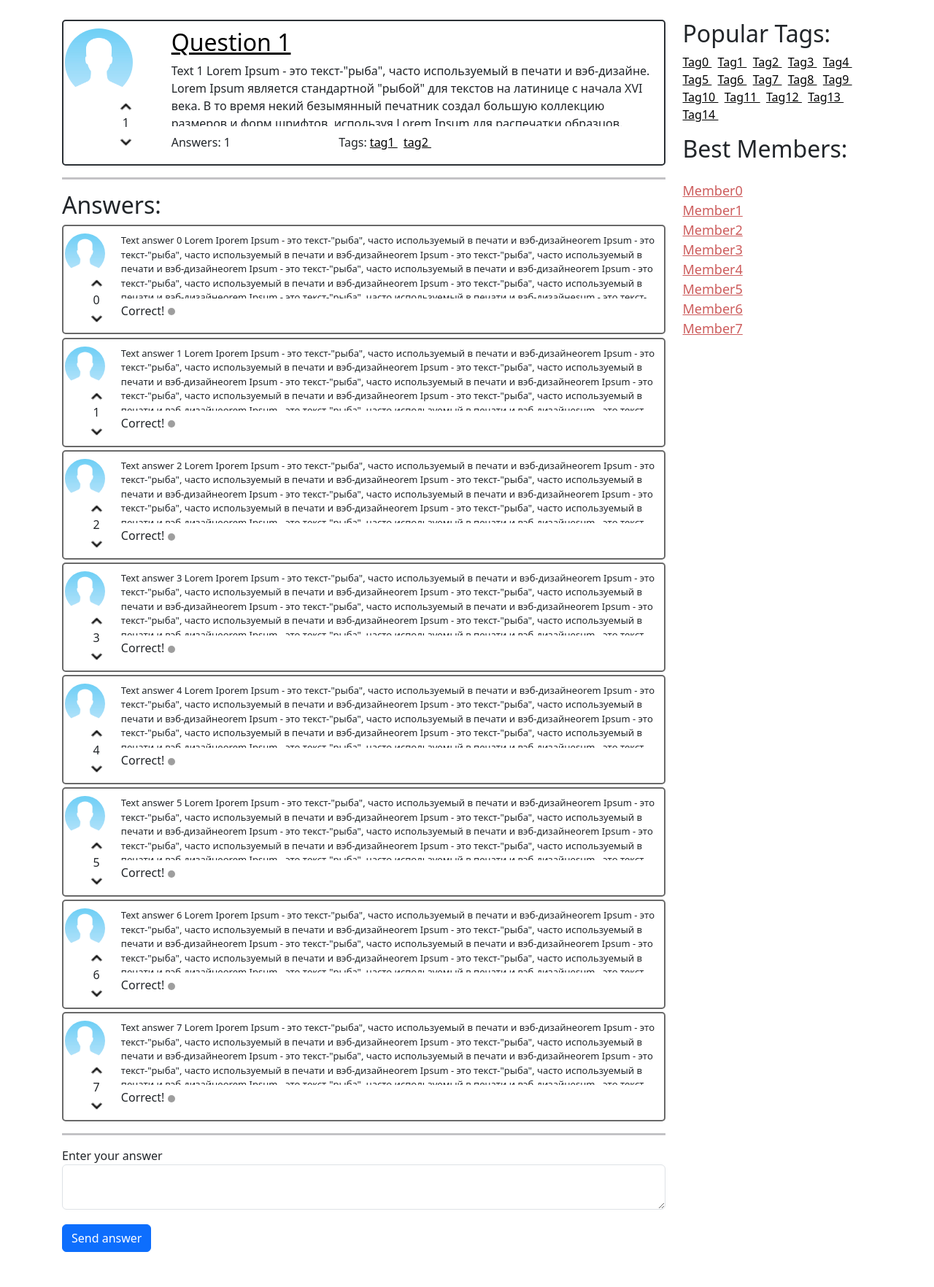
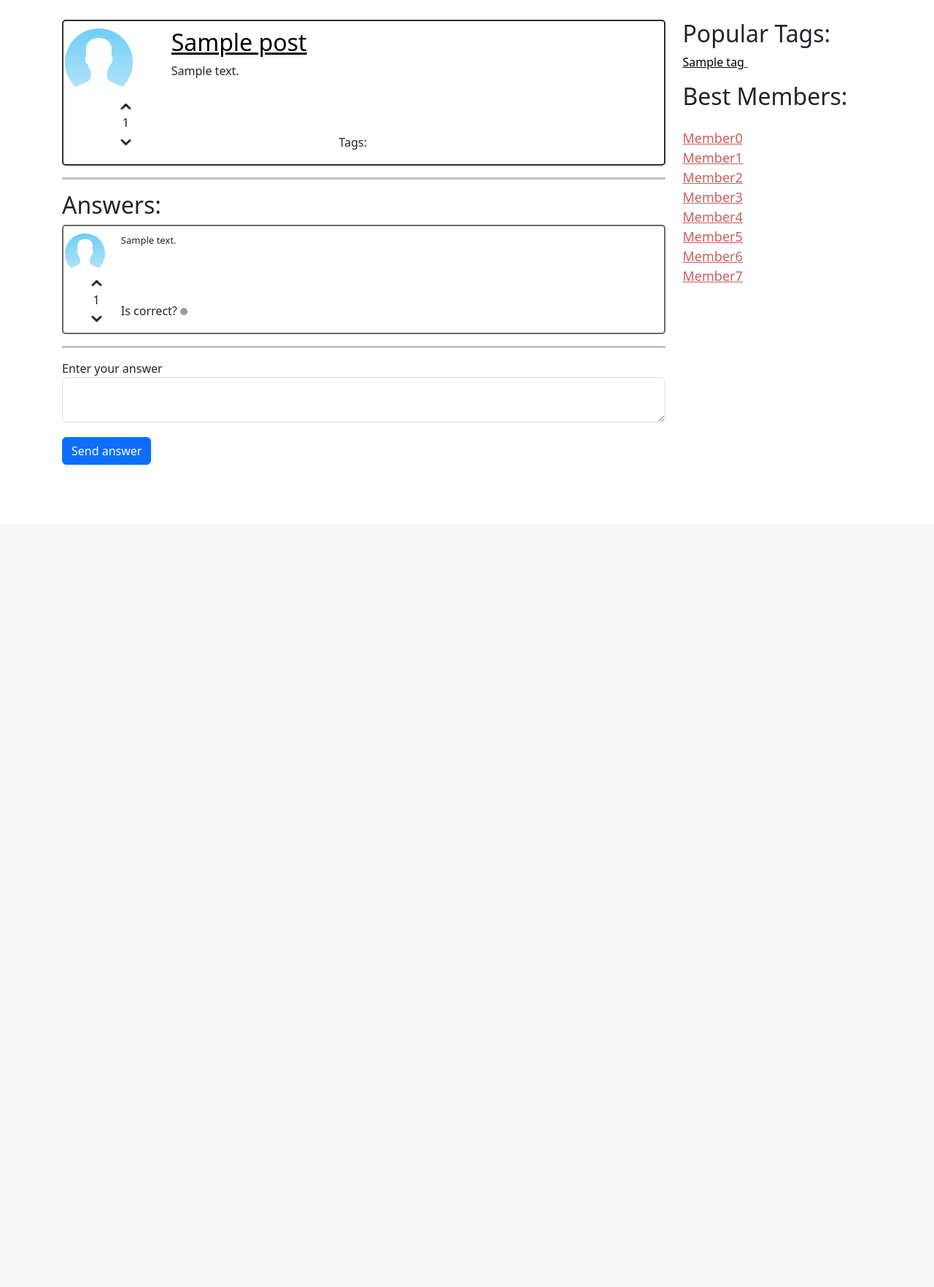
Before and after one commit to Vilinvil/WEB_tp, a Django app: page /askme/question/1 in a window 1280 px wide. Shown: the part 81-1845 px from the top of the page at 73% size. After the commit the page ends 718 px from the top, so only its background shows below. Run offline with Django 4.2, Linux system fonts and the light colour scheme; tables that the repository leaves empty hold one stand-in row (values such as "Sample post"); some libraries are stand-ins or nearby versions; grey boxes are pictures that could not be loaded.

Commit message:
added correct handling index, tags, questionById views

```diff
--- a/askme_ilinskiy/askme/management/commands/fill_db.py
+++ b/askme_ilinskiy/askme/management/commands/fill_db.py
@@ -112,18 +112,22 @@
         print("Like2post filled success")
 
         likes2answers = [Like2Answer(value=random.randint(-1, 1), answer_id=random.choice(answers)) for _ in
-                       range(count_el.LIKES // 3)]
+                         range(count_el.LIKES // 3)]
         # print(likes2answers)
         Like2Answer.objects.bulk_create(likes2answers)
         print("Like2answer filled success")
 
         for post in posts:
             post.mark = Like2Post.objects.getMarkPost(post.id)
+        Post.objects.bulk_update(posts, ['mark'])
+
 
         print("LikesPosts upgrade  success")
         for answer in answers:
             answer.mark = Like2Answer.objects.getMarkAnswer(answer.id)
+        Answer.objects.bulk_update(answers, ['mark'])
         print("LikesAnswer upgrade success")
+
 
         return "Filling db is OK"
 
--- a/askme_ilinskiy/askme/models.py
+++ b/askme_ilinskiy/askme/models.py
@@ -79,6 +79,13 @@
         posts = self.order_by('-data_time_creation')
         return posts[left:right]
 
+    def addTags(self, posts):
+        posts_list = posts.values()
+        for i in range(len(posts_list)):
+            tags = posts[i].tag_set.all()
+            posts_list[i]["tags"] = tags
+        return posts_list
+
 
 class Post(models.Model):
     title = models.CharField(max_length=255, blank=False)
@@ -108,7 +115,7 @@
 def paginate(page_num, count_pages, arr):
     cur_arr = arr[page_num * count_pages:(page_num + 1) * count_pages]
     pagination = {"pages": []}
-    if len(arr[(page_num - 1) * count_pages:page_num * count_pages]) != 0:
+    if page_num >=1 and len(arr[(page_num - 1) * count_pages:page_num * count_pages]) != 0:
         pagination["pages"].append({"idPage": page_num - 1, "isActive": False})
         pagination["isExistPrev"] = True
 
--- a/askme_ilinskiy/askme/urls.py
+++ b/askme_ilinskiy/askme/urls.py
@@ -10,5 +10,5 @@
     path("new_question/", views.new_question, name="new_question"),
     path("tag/<int:tag_id>", views.tags, name="tags"),
     path("question/<int:user_id>", views.questionById, name="question-by-id"),
-    path("popular_posts/", views.popularPosts, name="popular-posts"),
+    # path("popular_posts/", views.popularPosts, name="popular-posts"),
 ]
--- a/askme_ilinskiy/askme/views.py
+++ b/askme_ilinskiy/askme/views.py
@@ -10,37 +10,34 @@
 def index(request):
     try:
         page_num = request.GET.get('page_num', 0)
+        type_posts = request.GET.get("type", "")
         page_num = int(page_num)
     except ValueError:
         page_num = 0
     COUNT_PAGES = 20
-    res_pagination = models.paginate(page_num, COUNT_PAGES, models.QUESTIONS)
+    left = (page_num - 1) * COUNT_PAGES if page_num >= 1 else 0
+    right = (page_num + 3) * COUNT_PAGES
+    posts = []
+    if type_posts == "popular":
+        posts = models.Post.objects.popularPosts(left, right)
+    else:
+        posts = models.Post.objects.newPosts(left, right)
+
+    res_pagination = models.paginate(page_num, COUNT_PAGES, posts)
     try:
         pagination = res_pagination["pagination"]
         questions = res_pagination["cur_arr"]
     except KeyError:
         return HttpResponseServerError()
-    context = {"questions": questions, "tags": models.TAGS, "best_members": models.BEST_MEMBERS,
-               "paginator": pagination}
+
+    tags = models.Tag.objects.all()[:15]
+    tags = tags.values()
+
+    questions = models.Post.objects.addTags(questions)
+    context = {"questions": questions, "tags": tags, "best_members": models.BEST_MEMBERS,
+               "paginator": pagination, 'header_text': "Popular posts" if type_posts == "popular" else "New posts"}
     return render(request, "index.html", context)
 
-
-def popularPosts(request):
-    try:
-        page_num = request.GET.get('page_num', 0)
-        page_num = int(page_num)
-    except ValueError:
-        page_num = 0
-    COUNT_PAGES = 20
-    res_pagination = models.paginate(page_num, COUNT_PAGES, models.QUESTIONS)
-    try:
-        pagination = res_pagination["pagination"]
-        questions = res_pagination["cur_arr"]
-    except KeyError:
-        return HttpResponseServerError()
-    context = {"questions": questions, "tags": models.TAGS, "best_members": models.BEST_MEMBERS,
-               "paginator": pagination}
-    return render(request, "popular_posts.html", context)
 
 def login(request):
     context = {"tags": models.TAGS, "best_members": models.BEST_MEMBERS}
@@ -63,18 +60,29 @@
 
 
 def tags(request, tag_id):
-    res = []
-    for question in models.QUESTIONS:
-        tags_list = [tag['name'] for tag in question['tags']]
-        for tag in tags_list:
-            if int(tag[3:]) == tag_id:
-                res.append(question)
-    context = {"questions": res, "tags": models.TAGS, "best_members": models.BEST_MEMBERS, "target_tag": tag_id}
+    tag = models.Tag.objects.get(pk=tag_id)
+    posts = tag.post.all()
+    print(type(posts))
+    posts = models.Post.objects.addTags(posts)
+    print(type(posts))
+
+    tags = models.Tag.objects.all()[:15]
+    tags = tags.values()
+    cur_tag = models.Tag.objects.get(pk=tag_id)
+    context = {"questions": posts, "tags": tags, "best_members": models.BEST_MEMBERS,
+               "tag_name": cur_tag}
     return render(request, "tags.html", context)
 
 
 def questionById(request, user_id):
     # Добавить валидацию
-    context = {"tags": models.TAGS, "best_members": models.BEST_MEMBERS, "question": models.QUESTIONS[user_id],
-               "answers": models.ANSWERS}
+    post = models.Post.objects.get(pk=user_id)
+
+    answers = post.answer_set.all()
+    answers = answers.order_by('-mark')
+
+    tags = models.Tag.objects.all()[:15]
+    tags = tags.values()
+    context = {"tags": tags, "best_members": models.BEST_MEMBERS, "question": post,
+               "answers": answers}
     return render(request, "question_by_id.html", context)
--- a/askme_ilinskiy/templates/inc/answers/answer.html
+++ b/askme_ilinskiy/templates/inc/answers/answer.html
@@ -13,7 +13,7 @@
                 </a>
 
                 <div style="margin-left: 3px">
-                    {{answer.rating}}
+                    {{answer.mark}}
                 </div>
 
                 <a href="#">
@@ -26,8 +26,8 @@
             </div>
             <div class="row">
                 <div class="col-4 pb-3">
-                    Correct!
-                    {% if answer.isCorrect%}
+                    Is correct?
+                    {% if answer.is_correct%}
                         <img src="{% static 'img/check_mark.png' %}" alt="check-mark" class="check-mark">
                     {% endif%}
                 </div>
--- a/askme_ilinskiy/templates/inc/base/base.html
+++ b/askme_ilinskiy/templates/inc/base/base.html
@@ -34,8 +34,8 @@
                     <h2>Popular Tags:</h2>
                     <p>
                         {% for tag in tags %}
-                        <a href="{% url 'tags' tag.id%}" style="color: {{tag.color}}">
-                            {{tag.text}}
+                        <a href="{% url 'tags' tag.id%}">
+                            {{tag.name}}
                         </a>
                         &nbsp
                         {% endfor %}
--- a/askme_ilinskiy/templates/inc/base/base_header.html
+++ b/askme_ilinskiy/templates/inc/base/base_header.html
@@ -8,7 +8,7 @@
         <div class="container-fluid">
             <div class="col-5">
                 <a class="navbar-text" href="{% url 'index' %}">Askme anything</a>
-                <a class="navbar-text p-5" href="{% url 'popular-posts' %}">Popular question</a>
+                <a class="navbar-text p-5" href="{% url 'index' %}?type=popular">Popular question</a>
                 <div class="collapse navbar-collapse" id="navbarCollapse">
                     <form class="d-flex" role="search">
                         <input class="form-control me-2" type="search" placeholder="Search" aria-label="Search">
--- a/askme_ilinskiy/templates/inc/basic_page/question_item.html
+++ b/askme_ilinskiy/templates/inc/basic_page/question_item.html
@@ -13,7 +13,7 @@
                 </a>
 
                 <div style="margin-left: 3px">
-                    {{question.rating}}
+                    {{question.mark}}
                 </div>
 
                 <a href="#">
--- a/askme_ilinskiy/templates/index.html
+++ b/askme_ilinskiy/templates/index.html
@@ -1,7 +1,7 @@
 {% extends "inc/base/base_header.html" %}
 
 {% block content %}
-<h1 class="mt-5">New questions</h1>
+<h1 class="mt-5">{{header_text}}</h1>
     {% for question in questions %}
         {% include "inc/basic_page/question_item.html" %}
     {% endfor %}
--- a/askme_ilinskiy/templates/tags.html
+++ b/askme_ilinskiy/templates/tags.html
@@ -1,7 +1,7 @@
 {% extends "inc/base/base_header.html" %}
 
 {% block content %}
-<h1 class="mt-5">Tag: {{target_tag}}</h1>
+<h1 class="mt-5">Tag: {{tag_name}}</h1>
     {% for question in questions %}
         {% include "inc/basic_page/question_item.html" %}
     {% endfor %}
```
Also changed, not shown: askme_ilinskiy/templates/popular_posts.html (deleted, +0 -11 lines).
